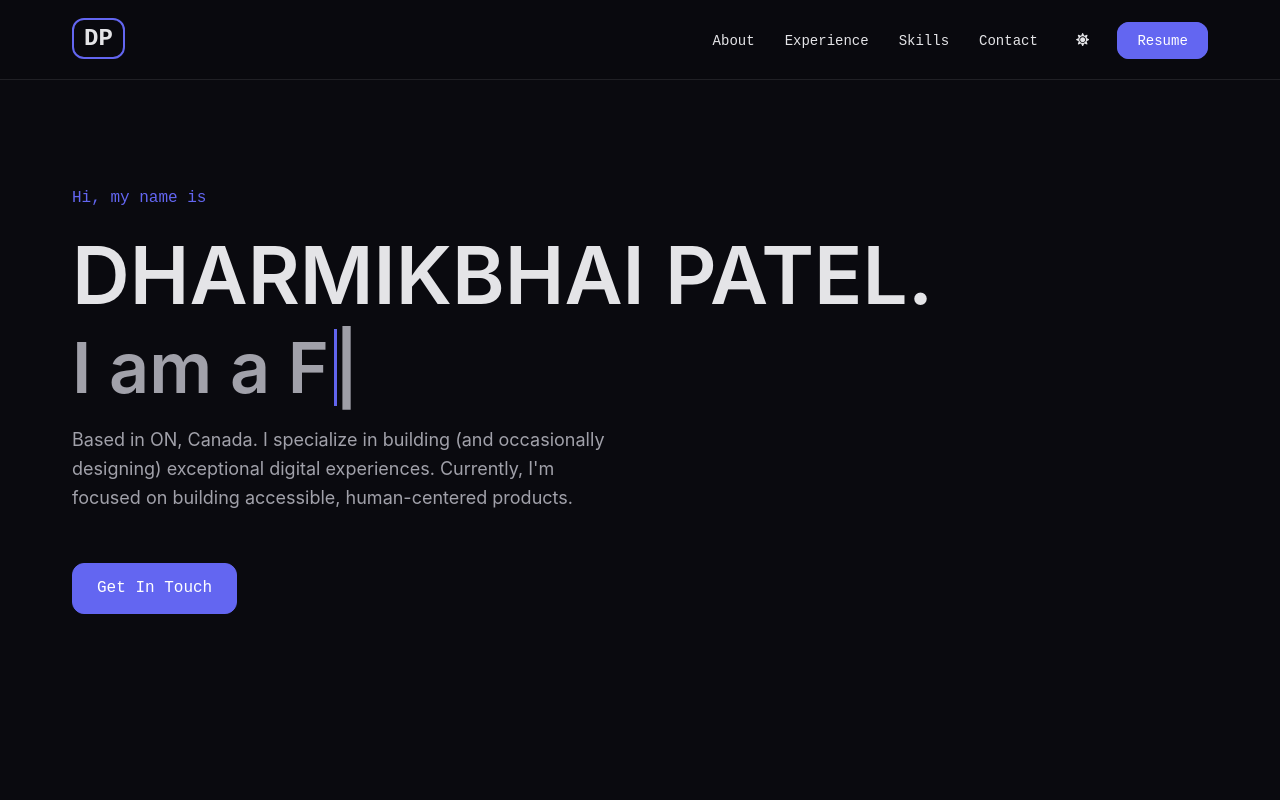
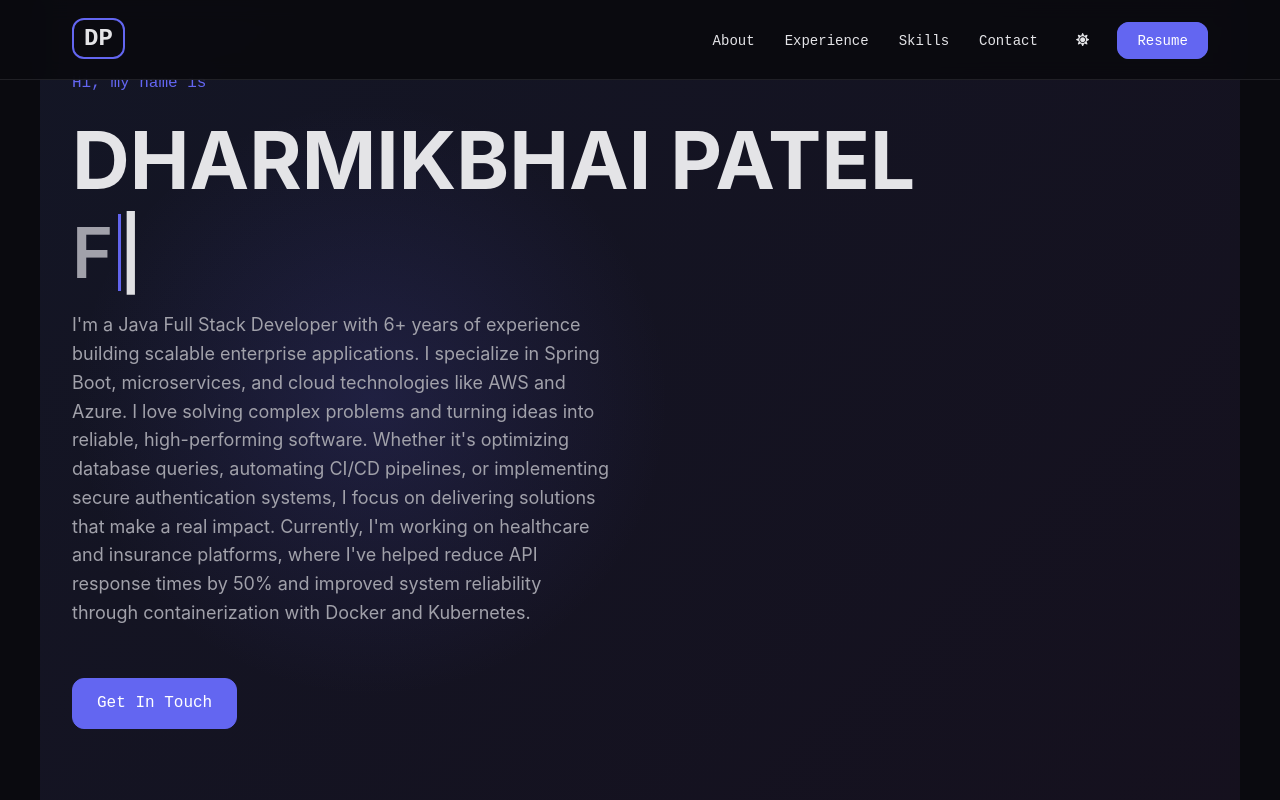
Before and after one commit to pateldharmik/pateldharmik.github.io, a React (Vite) app: page / in a window 1280 px wide. Shown: the top 800 px of the page. Built offline with nearby package versions, Linux system fonts and the light colour scheme.

Commit message:
Redesign: Enhanced design system and Hero section with interactive hover

```diff
--- a/src/components/Hero.css
+++ b/src/components/Hero.css
@@ -6,6 +6,21 @@
     align-items: flex-start;
     position: relative;
     overflow: hidden;
+    background: var(--gradient-hero);
+}
+
+/* Animated gradient orb that follows cursor */
+.hero::before {
+    content: '';
+    position: absolute;
+    width: 600px;
+    height: 600px;
+    background: radial-gradient(circle, rgba(99, 102, 241, 0.15) 0%, transparent 70%);
+    border-radius: 50%;
+    pointer-events: none;
+    transform: translate(calc(var(--mouse-x, 50%) - 300px), calc(var(--mouse-y, 50%) - 300px));
+    transition: transform 0.2s ease;
+    z-index: 0;
 }
 
 .hero-content {
@@ -20,22 +35,27 @@
     font-size: clamp(14px, 5vw, 16px);
     margin-bottom: 20px;
     font-weight: 400;
+    opacity: 0;
+    animation: fadeInUp 0.6s ease forwards;
 }
 
 .hero-name {
     font-size: clamp(40px, 8vw, 80px);
-    font-weight: 600;
+    font-weight: 700;
     color: var(--text-primary);
     line-height: 1.1;
     margin: 0;
+    opacity: 0;
+    animation: fadeInUp 0.6s ease 0.1s forwards;
 }
 
 .hero-title {
     font-size: clamp(30px, 7vw, 70px);
     font-weight: 600;
-    color: var(--text-secondary);
     line-height: 1.1;
     margin: 10px 0 0;
+    opacity: 0;
+    animation: fadeInUp 0.6s ease 0.2s forwards;
 }
 
 .hero-desc {
@@ -44,10 +64,14 @@
     font-size: 18px;
     color: var(--text-secondary);
     line-height: 1.6;
+    opacity: 0;
+    animation: fadeInUp 0.6s ease 0.3s forwards;
 }
 
 .hero-btn {
     margin-top: 50px;
+    opacity: 0;
+    animation: fadeInUp 0.6s ease 0.4s forwards;
 }
 
 .typing-text {
@@ -74,9 +98,26 @@
     }
 }
 
+@keyframes fadeInUp {
+    from {
+        opacity: 0;
+        transform: translateY(30px);
+    }
+
+    to {
+        opacity: 1;
+        transform: translateY(0);
+    }
+}
+
 @media (max-width: 768px) {
     .hero {
         min-height: 90vh;
+    }
+
+    .hero::before {
+        width: 400px;
+        height: 400px;
     }
 
     .hero-desc {
--- a/src/components/Hero.jsx
+++ b/src/components/Hero.jsx
@@ -1,4 +1,4 @@
-import { useEffect, useState } from 'react';
+import { useEffect, useState, useRef } from 'react';
 import { motion } from 'framer-motion';
 import './Hero.css';
 import resumeData from '../data/resume.json';
@@ -9,6 +9,7 @@ const Hero = () => {
     const [isDeleting, setIsDeleting] = useState(false);
     const [loopNum, setLoopNum] = useState(0);
     const [typingSpeed, setTypingSpeed] = useState(150);
+    const heroRef = useRef(null);
 
     useEffect(() => {
         const roles = [personalInfo.role, "Full Stack Developer", "Java Expert", "Cloud Enthusiast"];
@@ -36,53 +37,45 @@ const Hero = () => {
         return () => clearTimeout(timer);
     }, [text, isDeleting, loopNum, personalInfo.role, typingSpeed]);
 
+    // Mouse tracking for gradient orb effect
+    useEffect(() => {
+        const handleMouseMove = (e) => {
+            if (heroRef.current) {
+                const rect = heroRef.current.getBoundingClientRect();
+                const x = e.clientX - rect.left;
+                const y = e.clientY - rect.top;
+                heroRef.current.style.setProperty('--mouse-x', `${x}px`);
+                heroRef.current.style.setProperty('--mouse-y', `${y}px`);
+            }
+        };
+
+        const heroElement = heroRef.current;
+        if (heroElement) {
+            heroElement.addEventListener('mousemove', handleMouseMove);
+        }
+
+        return () => {
+            if (heroElement) {
+                heroElement.removeEventListener('mousemove', handleMouseMove);
+            }
+        };
+    }, []);
+
     return (
-        <section className="hero container">
+        <section className="hero container" ref={heroRef} style={{ '--mouse-x': '50%', '--mouse-y': '50%' }}>
             <div className="hero-content">
-                <motion.div
-                    initial={{ opacity: 0, y: 30 }}
-                    animate={{ opacity: 1, y: 0 }}
-                    transition={{ duration: 0.5, delay: 0.6 }}
-                >
-                    <h1 className="hero-intro">Hi, my name is</h1>
-                </motion.div>
-                <motion.div
-                    initial={{ opacity: 0, y: 30 }}
-                    animate={{ opacity: 1, y: 0 }}
-                    transition={{ duration: 0.5, delay: 0.7 }}
-                >
-                    <h2 className="hero-name">{personalInfo.name}.</h2>
-                </motion.div>
-                <motion.div
-                    initial={{ opacity: 0, y: 30 }}
-                    animate={{ opacity: 1, y: 0 }}
-                    transition={{ duration: 0.5, delay: 0.8 }}
-                >
-                    <h3 className="hero-title">
-                        I am a <span className="typing-text">{text}</span>
-                        <span className="cursor">|</span>
-                    </h3>
-                </motion.div>
-                <motion.div
-                    initial={{ opacity: 0, y: 30 }}
-                    animate={{ opacity: 1, y: 0 }}
-                    transition={{ duration: 0.5, delay: 0.9 }}
-                >
-                    <p className="hero-desc">
-                        Based in {personalInfo.location}.
-                        I specialize in building (and occasionally designing) exceptional digital experiences.
-                        Currently, I'm focused on building accessible, human-centered products.
-                    </p>
-                </motion.div>
-                <motion.a
-                    href="mailto:dharmikgcp@gmail.com"
-                    className="btn-primary hero-btn"
-                    initial={{ opacity: 0, y: 30 }}
-                    animate={{ opacity: 1, y: 0 }}
-                    transition={{ duration: 0.5, delay: 1.0 }}
-                >
-                    Get In Touch
-                </motion.a>
+                <p className="hero-intro">Hi, my name is</p>
+                <h1 className="hero-name">{personalInfo.name}</h1>
+                <h2 className="hero-title">
+                    <span className="typing-text">{text}</span>
+                    <span className="cursor">|</span>
+                </h2>
+                <p className="hero-desc">
+                    {personalInfo.summary}
+                </p>
+                <div className="hero-btn">
+                    <a href="#contact" className="btn-primary">Get In Touch</a>
+                </div>
             </div>
         </section>
     );
--- a/src/index.css
+++ b/src/index.css
@@ -16,9 +16,16 @@
   --text-secondary: #a1a1aa;
   --accent-primary: #6366f1;
   --accent-secondary: #8b5cf6;
+  --accent-tertiary: #a78bfa;
   --glass-bg: rgba(19, 19, 26, 0.7);
   --glass-border: 1px solid rgba(228, 228, 231, 0.1);
   --glass-shadow: 0 8px 32px rgba(0, 0, 0, 0.4);
+
+  /* Gradient Backgrounds */
+  --gradient-primary: linear-gradient(135deg, #667eea 0%, #764ba2 100%);
+  --gradient-secondary: linear-gradient(135deg, #f093fb 0%, #f5576c 100%);
+  --gradient-accent: linear-gradient(135deg, #4facfe 0%, #00f2fe 100%);
+  --gradient-hero: linear-gradient(135deg, rgba(102, 126, 234, 0.1) 0%, rgba(118, 75, 162, 0.1) 100%);
 }
 
 /* Light Theme (Minimalist) */
@@ -30,9 +37,16 @@
   --text-secondary: #6c757d;
   --accent-primary: #0071e3;
   --accent-secondary: #0077ed;
+  --accent-tertiary: #5ac8fa;
   --glass-bg: rgba(255, 255, 255, 0.7);
   --glass-border: 1px solid rgba(0, 0, 0, 0.1);
   --glass-shadow: 0 8px 32px rgba(0, 0, 0, 0.1);
+
+  /* Gradient Backgrounds */
+  --gradient-primary: linear-gradient(135deg, #667eea 0%, #764ba2 100%);
+  --gradient-secondary: linear-gradient(135deg, #f093fb 0%, #f5576c 100%);
+  --gradient-accent: linear-gradient(135deg, #4facfe 0%, #00f2fe 100%);
+  --gradient-hero: linear-gradient(135deg, rgba(102, 126, 234, 0.05) 0%, rgba(118, 75, 162, 0.05) 100%);
 }
 
 html {
@@ -135,10 +149,48 @@ button {
 /* Utility Classes */
 .glass-panel {
   background: var(--glass-bg);
-  backdrop-filter: blur(10px);
+  backdrop-filter: blur(16px) saturate(180%);
+  -webkit-backdrop-filter: blur(16px) saturate(180%);
   border: var(--glass-border);
   border-radius: var(--border-radius);
   box-shadow: var(--glass-shadow);
+}
+
+.glass-panel-hover {
+  transition: all 0.3s cubic-bezier(0.4, 0, 0.2, 1);
+}
+
+.glass-panel-hover:hover {
+  transform: translateY(-4px);
+  box-shadow: 0 12px 40px rgba(0, 0, 0, 0.5);
+  border-color: rgba(228, 228, 231, 0.2);
+}
+
+/* Gradient Text */
+.gradient-text {
+  background: var(--gradient-primary);
+  -webkit-background-clip: text;
+  -webkit-text-fill-color: transparent;
+  background-clip: text;
+}
+
+/* Animated Gradient Background */
+.gradient-bg {
+  background: var(--gradient-hero);
+  background-size: 200% 200%;
+  animation: gradientShift 15s ease infinite;
+}
+
+@keyframes gradientShift {
+
+  0%,
+  100% {
+    background-position: 0% 50%;
+  }
+
+  50% {
+    background-position: 100% 50%;
+  }
 }
 
 /* Button Styles */
```
